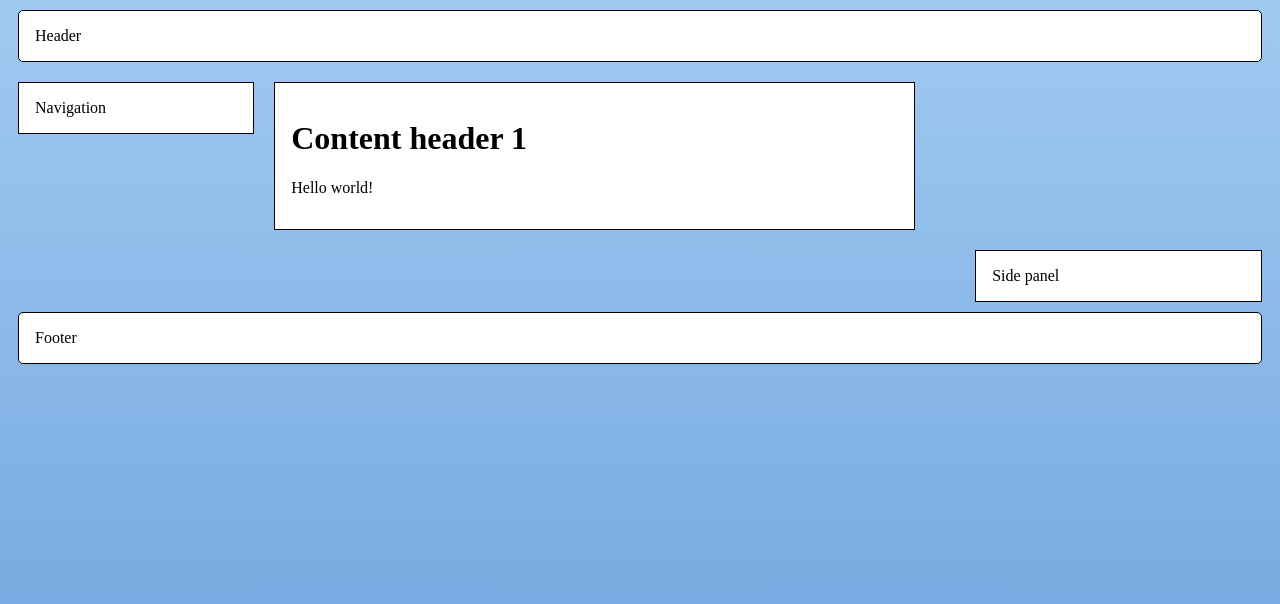
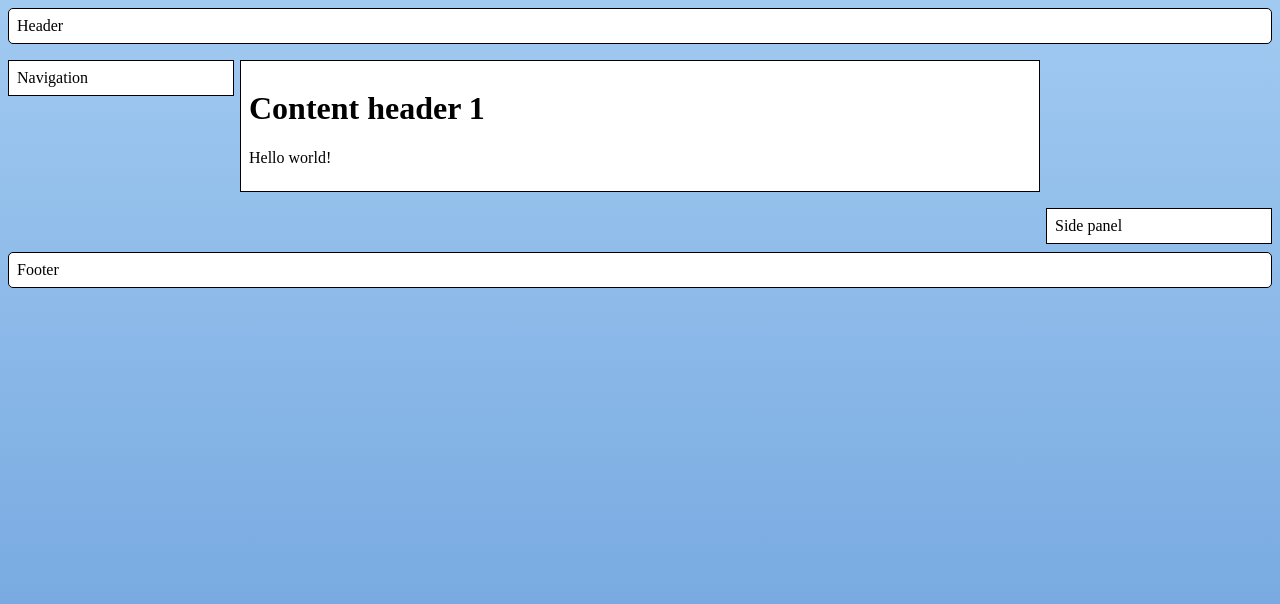
Before and after one commit to sangahhan/csc309-fall2014, a PHP site: page / in a window 1280 px wide. Shown: the top 604 px of the page. Run offline with PHP 8.4, Linux system fonts and the light colour scheme.

Commit message:
Last attempt at fluid layout

```diff
--- a/A1/index.html
+++ b/A1/index.html
@@ -1,7 +1,7 @@
 <!DOCTYPE html>
 <html>
 	<head>
-		<title>g2sangah</title>
+		<title>Assignment 1: HTML5 and CSS3</title>
 		<meta charset="utf-8" />
 		<meta name="description" content="Page for g2sangah & g3tdirty's submission of A1, CSC309 Fall 2014" />
 		<link href="style.css" type="text/css" rel="stylesheet" />
@@ -11,7 +11,6 @@
 			Header
 		</div>
 		<div id="wrapper">
-			<div id="innerwrapper">
 			<div id="navigation" class="panel">
 				Navigation
 			</div>
@@ -21,11 +20,10 @@
 					Hello world!
 				</p>
 			</div>
-			</div>
+		</div>
 			<div id="side-panel" class="panel">
 				Side panel
 			</div>
-		</div>
 		<div id="footer" class="panel">
 			Footer
 		</div>
--- a/A1/style.css
+++ b/A1/style.css
@@ -1,13 +1,15 @@
 /* Main CSS file for A1 in CSC309 Fall 2014, by Sang-Ah Han (g2sangah) & Binuri Walpitagamage (g3tdirty) */
 
 html {
-`}
+}
 
 body {
 	background: -webkit-linear-gradient(rgb(161, 202, 241), rgb(108, 160, 220)) fixed; /* For Safari 5.1 to 6.0 */
 	background: -o-linear-gradient(rgb(161, 202, 241), rgb(108, 160, 220)) fixed; /* For Opera 11.1 to 12.0 */
 	background: -moz-linear-gradient(rgb(161, 202, 241), rgb(108, 160, 220)) fixed; /* For Firefox 3.6 to 15 */
 	background: linear-gradient(rgb(161, 202, 241), rgb(108, 160, 220)) fixed; /* Standard syntax */
+	padding: 0;
+	margin: 0;
 }
 
 div {
@@ -16,8 +18,8 @@ div {
 .panel {
 	border: 1px solid #000;
 	background: #fff;
-	margin: 10px;
-	padding: 1em;
+	margin: 0.5em;
+	padding: 0.5em;
 }
 
 #header,
@@ -25,20 +27,17 @@ div {
 	border-radius: 5px;
 }
 
+
+
 /* desktop */
 @media only screen
-and (min-width: 1240px) {
+and (min-width: 1000px) {
 	body {
 	}
 	#wrapper {
-		position: relative;
-		width: 100%;
+		overflow: overlay;
 	}
-	#innerwrapper {
-		position: relative;
-		width: 80%;
-		float: left;
-	}
+
 	#header,
 	#footer {
 		clear: both;
@@ -46,24 +45,23 @@ and (min-width: 1240px) {
 
 	#navigation {
 		float: left;
-		width: 20%;
+		width: 13em;
 	}
 
 	#body {
-		display: inline-block;
-		width: 60%;
+		margin: 0.5em 15em;
 	}
 
 	#side-panel {
 		float: right;
-		width: 20%;
+		width: 13em;
 	}
 
 }
 
 /* smartphone */
 @media only screen
-and (max-width: 980px) {
+and (max-width: 980px and max-width: 980px) {
 	body {
 	}
 
```
